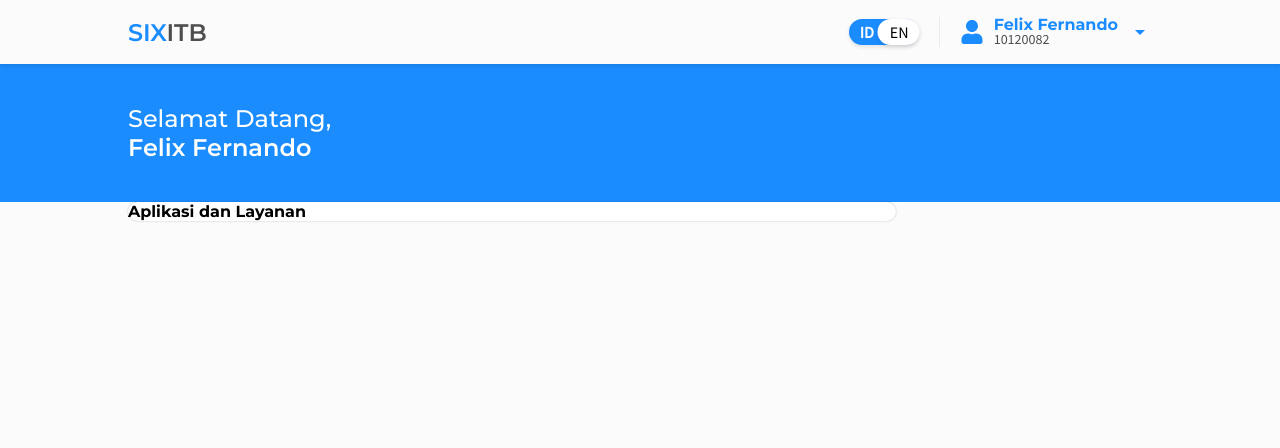
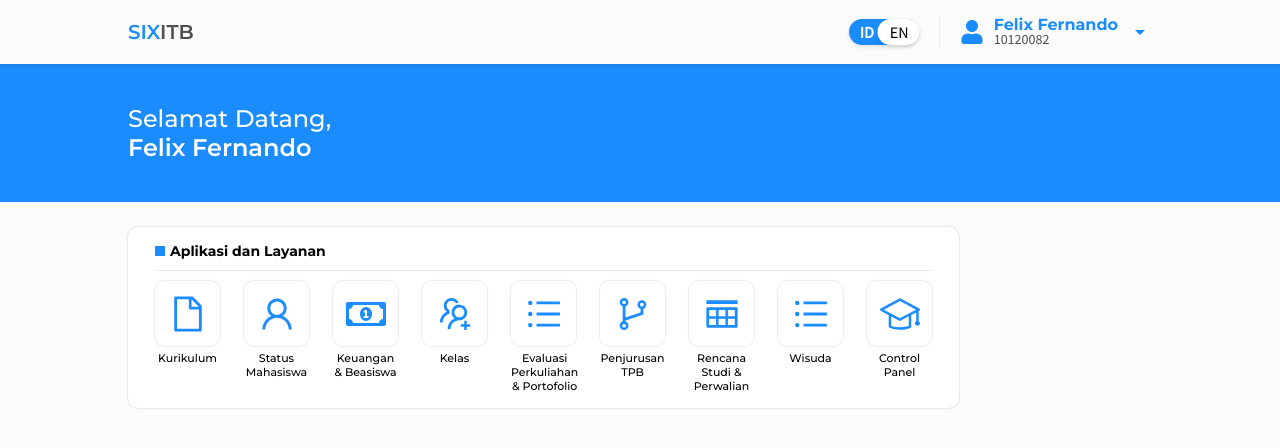
Before and after one commit to FelixFern/SIX-Redesign, a React (Vite) app: page / in a window 1280 px wide. Shown: the top 448 px of the page. Built offline with nearby package versions, Linux system fonts and the light colour scheme.

Commit message:
added aplikasi and layanan box in home page

```diff
--- a/src/components/NavigationBar/styles.scss
+++ b/src/components/NavigationBar/styles.scss
@@ -21,6 +21,7 @@ $darkGray: #4E4E4E;
         }
         h2 {
             font-weight: 600;
+            font-size: 20px;
             color: $accent-color;
 
             span {
--- a/src/pages/Home/AplikasiLayanan/AplikasiLayanan.tsx
+++ b/src/pages/Home/AplikasiLayanan/AplikasiLayanan.tsx
@@ -1,10 +1,42 @@
 import React from 'react'
+import { AiOutlineFile, AiOutlineUser, AiOutlineUsergroupAdd, AiOutlineUnorderedList, AiOutlineInsertRowAbove, AiOutlineBranches, AiOutlineSetting } from 'react-icons/ai'
+import { FaRegMoneyBillAlt } from 'react-icons/fa'
+import { SlGraduation } from 'react-icons/sl'
+
 import './styles.scss'
+
+type aplikasiButtonProps = {
+    icons: React.ReactNode,
+    title: string
+}
+
+const AplikasiButton = ({icons, title}: aplikasiButtonProps) => {
+    return (
+        <div className='aplikasi-btn-parent'>
+            <div className="icon-container">
+                <i>{icons}</i>
+            </div>
+            <h4>{title}</h4>
+        </div>
+    )
+}
+
 
 const AplikasiLayanan = () => {
     return (
         <div className="aplikasiLayanan-parent">
-            <h4>Aplikasi dan Layanan</h4>
+            <h4 className='section-title'>Aplikasi dan Layanan</h4>
+            <div className="aplikasi-list">
+                <AplikasiButton icons={<AiOutlineFile />} title='Kurikulum'></AplikasiButton>
+                <AplikasiButton icons={<AiOutlineUser />} title='Status Mahasiswa'></AplikasiButton>
+                <AplikasiButton icons={<FaRegMoneyBillAlt />} title='Keuangan & Beasiswa'></AplikasiButton>
+                <AplikasiButton icons={<AiOutlineUsergroupAdd />} title='Kelas'></AplikasiButton>
+                <AplikasiButton icons={<AiOutlineUnorderedList />} title='Evaluasi Perkuliahan & Portofolio'></AplikasiButton>
+                <AplikasiButton icons={<AiOutlineBranches />} title='Penjurusan TPB'></AplikasiButton>
+                <AplikasiButton icons={<AiOutlineInsertRowAbove />} title='Rencana Studi & Perwalian'></AplikasiButton>
+                <AplikasiButton icons={<AiOutlineUnorderedList />} title='Wisuda'></AplikasiButton>
+                <AplikasiButton icons={<SlGraduation />} title='Control Panel'></AplikasiButton>
+            </div>
         </div>
     )
 }
--- a/src/pages/Home/AplikasiLayanan/styles.scss
+++ b/src/pages/Home/AplikasiLayanan/styles.scss
@@ -4,17 +4,72 @@ $green: #6DD400;
 $darkGray: #4E4E4E;
 
 .aplikasiLayanan-parent {
-    width: 60vw;
+    width: fit-content;
+    box-sizing: border-box;
+    padding: 15px 27px;
     background-color: white;
     border-radius: 10px;
     box-shadow: 0px 0px 2px rgba(0, 0, 0, 0.25);
 
-    h4 {
-        &::after {
+    .section-title {
+        width: 100%;
+        padding-bottom: 10px;
+        font-size: 14px;
+        &::before {
             content: "";
+            display: inline-block;
             width: 10px;
             height: 10px;
             background-color: $accent-color;
+            margin-right: 5px;
+        }
+        border-bottom: 1px solid #EAEAEA ;
+    }
+}
+
+.aplikasi-btn-parent {
+    transition: 0.5s;
+    cursor: pointer;
+    width: 65px;
+    display: flex;
+    flex-direction: column;
+    align-items: center;
+
+    &:hover {
+        transition: 0.5s ease;
+        transform: translateY(-1.5px);
+        .icon-container {
+            transition: 0.2s;
+            box-sizing: border-box;
+            border: 2px solid $accent-color;
+
         }
     }
+
+    .icon-container {
+        transition: 0.2s;
+        box-sizing: border-box;
+        border: 2px solid #FFFFFF;
+        width: 65px;
+        height: 65px;
+        border-radius: 10px;
+        box-shadow: 0px 0px 2px rgba(0, 0, 0, 0.25);
+        display: flex;
+        justify-content: center;
+        align-items: center;
+
+        i {
+            font-size: 40px;
+            height: 40px;
+            color: $accent-color;
+        }
+    }
+    h4 {
+        margin: auto;
+        margin-top: 5px;
+        font-weight: 500;
+        font-size: 11px;
+        text-align: center;
+    }
+
 }
--- a/src/pages/Home/styles.scss
+++ b/src/pages/Home/styles.scss
@@ -11,7 +11,6 @@ $darkGray: #4E4E4E;
             padding: 40px 0px;
             margin: auto;
             width: 80vw;
-
             h2 {
                 font-weight: 500;
                 color: white;
@@ -24,6 +23,12 @@ $darkGray: #4E4E4E;
     }
     .main-content {
         margin: auto;
+        margin-top: 25px;
         width: 80vw;
     }
+    .aplikasi-list {
+        margin-top: 10px;
+        display: flex;
+        column-gap: 24px;
+    }
 }
```
